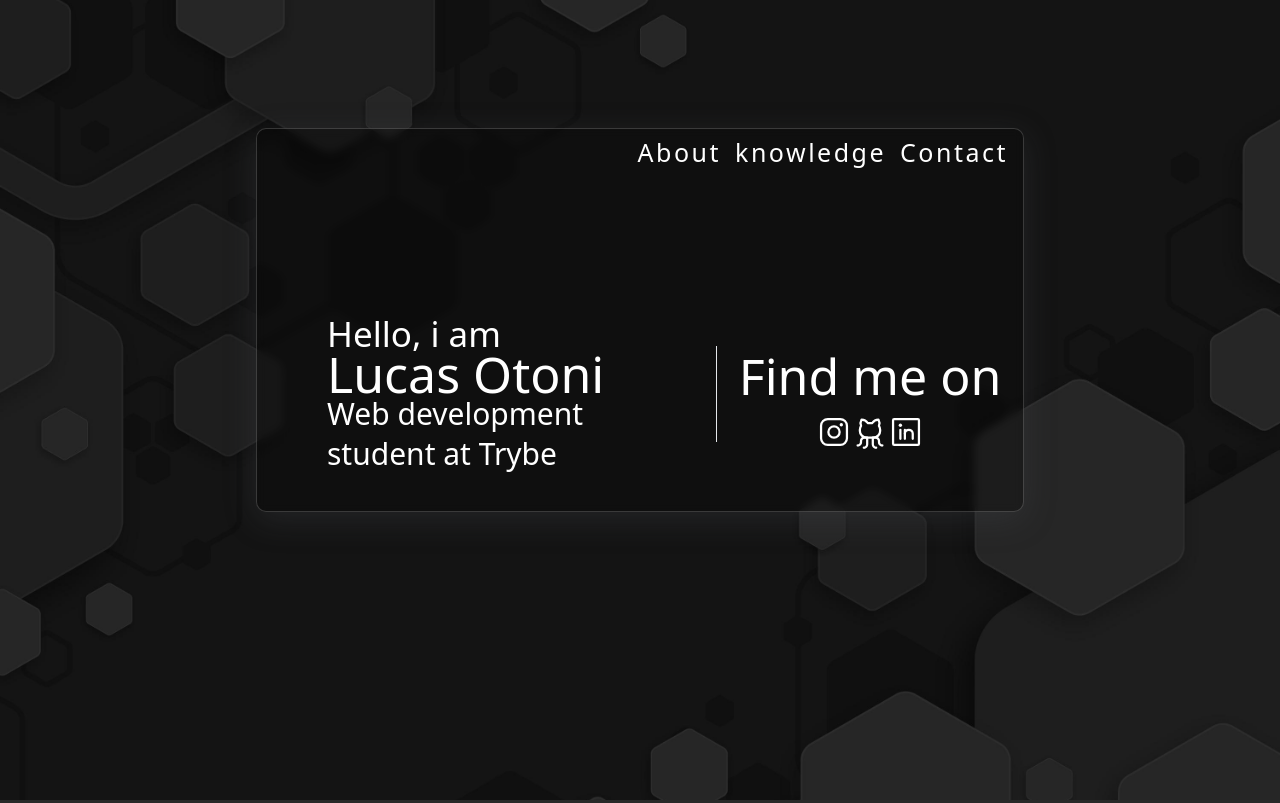
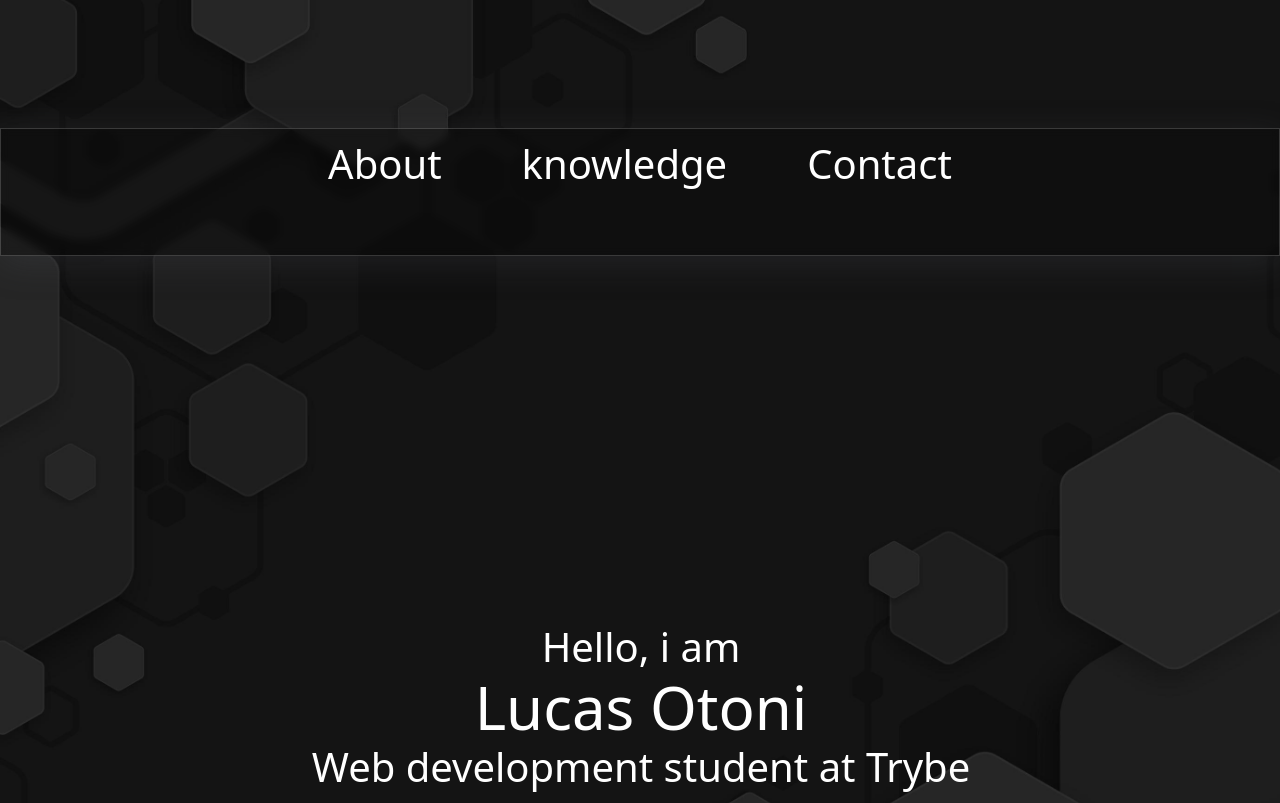
Before and after one commit to LucasOAssuncao/My-portfolio, a React (Vite) app in the folder Portfolio/: page / in a window 1280 px wide. Shown: the top 803 px of the page. Built offline with nearby package versions, Linux system fonts and the light colour scheme.

Commit message:
feature: media query update

```diff
--- a/Portfolio/src/App.css
+++ b/Portfolio/src/App.css
@@ -3,6 +3,7 @@ body{
   background-color: rgb(41, 41, 41);
   background-repeat: no-repeat;
   background-size: cover;
+  height: 100vh;
 }
 
 .card {
@@ -19,15 +20,26 @@ body{
   border: 1px solid rgba(255, 255, 255, 0.18);
 }
 
-/* .css{
-  width: 10rem;
+@media screen and (max-width: 360px) {
+  .card {
+    width: 100vw;
+    height: 12vw;
+    border-radius: 0px;
+  }
 }
-.js{
-  width: 9rem;
+
+@media screen and (min-width: 820px) {
+  .card {
+    width: 100vw;
+    height: 10vw;
+    border-radius: 0px;
+  }
 }
-.html{
-  width: 8.5rem;
+
+@media screen and (min-width: 1366px) {
+  .card {
+    width: 60%;
+    height: 30vw;
+    border-radius: 10px;
+  }
 }
-.react{
-  width: 10rem;
-} */
--- a/Portfolio/src/Pages/About.jsx
+++ b/Portfolio/src/Pages/About.jsx
@@ -6,15 +6,15 @@ export default class About extends React.Component {conhecimento
     return (
       <div className='father card flex-col m-auto w-[60%] h-[30vw] text-white'>
         <header className=' flex justify-end pr-[15px] pt-[5px] '>
-          <nav className='text-[25px] nav-father flex align-center m-0 hover:text-slate-400 tracking-widest'>
+          <nav className='nav-father flex align-center m-0 hover:text-slate-400 tracking-widest sm:text-[20px] md:text-[45px] lg:text-[25px] xl:text-[35px]'>
             <Link to='/'>
               <p>Back</p>
             </Link>
           </nav>
         </header>
-        <div className='about-text text-center flex-col content-center m-auto p-[10%] '>
-       <h1 className='mb-[5%] text-[45px]'>Lucas Otoni Assunção</h1>
-       <p className=' mb-[5%] text-[29px]'>I'm from Belo Horizonte, MG, graduated in design but now I'm in the process of changing my profession to web developer by Trybe.</p>
+        <div className='about-text text-center flex-col content-center m-auto p-[10%] lg:p-[30px] xl:p-[65px]'>
+       <h1 className='mb-[5%] sm:text-[40px] md:text-[85px] lg:text-[45px] xl:text-[55px]'>Lucas Otoni</h1>
+       <p className=' mb-[5%] sm:text-center md:text-[55px] lg:text-[29px] lg:mb-[15%] xl:text-[39px]'>I'm from Belo Horizonte, MG, graduated in design but now I'm in the process of changing my profession to web developer by Trybe.</p>
        </div>
       </div>
     );
--- a/Portfolio/src/Pages/Contact.jsx
+++ b/Portfolio/src/Pages/Contact.jsx
@@ -7,33 +7,35 @@ export default class Contact extends React.Component {
     return (
       <div className='father card flex-col m-auto w-[60%] h-[30vw] text-white'>
         <header className=' flex justify-end pr-[15px] pt-[5px] '>
-          <nav className='text-[25px] nav-father flex align-center m-0 hover:text-slate-400 tracking-widest'>
+          <nav className='nav-father flex align-center m-0 hover:text-slate-400 tracking-widest sm:text-[20px] md:text-[45px] lg:text-[20px] xl:text-[25px] xxl:text-[35px]'>
             <Link to='/'>
               <p>Back</p>
             </Link>
           </nav>
         </header>
         <div className='about-text text-center flex-col content-center m-auto'>
-          <h1 className='mb-[3%] text-[45px]'>You can find me on</h1>
+          <h1 className='mb-[3%] sm:text-[40px] sm:pt-[10%] md:pt-[20%] md:text-[65px] xl:text-[45px] lg:text-[35px] lg:pt-[0] xxl:text-[55px]'>You can find me on</h1>
           <div className='icons-contact flex justify-center'>
             <a href='https://www.instagram.com/lucottoni/' className='hover:-translate-y-1.5 decoration-0 text-white hover:text-slate-400' target='_blank'>
-              <InstagramLogo size={60} />
+              <InstagramLogo className='md:text-[80px] sm:text-[50px] lg:text-[50px] xl:text-[70px] xxl:text-[75px]' />
             </a>
             <a href='https://github.com/LucasOAssuncao' className='hover:-translate-y-1.5 decoration-0 text-white hover:text-slate-400' target='_blank'>
-              <GithubLogo size={60} />
+              <GithubLogo className='md:text-[80px] sm:text-[50px] lg:text-[50px] xl:text-[70px] xxl:text-[75px]' />
             </a>
             <a
               href='https://www.linkedin.com/in/lucas-otoni-5300661b2/'
               className='hover:-translate-y-1.5 decoration-0 text-white hover:text-slate-400'
               target='_blank'
             >
-              <LinkedinLogo size={60} />
+              <LinkedinLogo className='md:text-[80px] sm:text-[50px] lg:text-[50px] xl:text-[70px] xxl:text-[75px]' />
             </a>
           </div>
-          <p className='mb-[1%] mt-5 text-[29px]'>
+          <div className='mb-[1%] mt-5 sm:pt-[15vh] sm:p-[10%] lg:p-[0]'>
+          <p className='sm:text-[35px] md:text-[65px] lg:text-[35px] xl:text-[45px] xxl:text-[55px]'>
             Or you can send me an email <br />
-            lotoni.vivo@gmail.com
           </p>
+          <p className='sm:text-[25px] sm:mt-[10px] md:text-[55px] lg:text-[35px] xl:text-[45px] xxl:text-[50px]'>lucasotoni.dev@gmail.com</p>
+          </div>
         </div>
       </div>
     );
--- a/Portfolio/src/Pages/Home.jsx
+++ b/Portfolio/src/Pages/Home.jsx
@@ -5,9 +5,9 @@ import { Link } from 'react-router-dom';
 export default class Home extends React.Component {
   render() {
     return (
-      <div className='father card flex-col m-auto w-[60%] h-[30vw] text-white'>
-        <header className=' flex justify-end pr-[15px] pt-[5px] '>
-          <nav className='text-[25px] nav-father flex align-center m-0 tracking-widest gap-3.5'>
+      <div className='father card flex-col text-white sm:m-[0] lg:m-auto'>
+        <header className=' flex justify-end pr-[15px] pt-[5px] sm:pr-[0] sm:justify-center lg:justify-end lg:pr-[15px]'>
+          <nav className='flex sm:tracking-[0px] sm:gap-3.5 sm:text-[20px] md:gap-20 md:text-[40px] lg:gap-3.5 lg:tracking-widest lg:text-[20px] xl:text-[29px]'>
             <Link to='/about'>
               <p className='hover:text-slate-400'>About</p>
             </Link>
@@ -19,28 +19,28 @@ export default class Home extends React.Component {
             </Link>
           </nav>
         </header>
-        <div className='infos flex mt-[15%] w-[100%] justify-between'>
-          <div className='info-son p-[28px] pl-[70px] leading-[40px] w-[60%]'>
-            <p className="text-[35px]">Hello, i am</p>
-            <h1 className="text-[50px]">Lucas Otoni</h1>
-            <h3 className="text-[30px]">Web development student at Trybe</h3>
+        <div className='flex sm:flex-col sm:w-[100vw] sm:space-y-20 md:mt-[30%] lg:flex-row lg:w-[100%] lg:mt-4 lg:justify-between xl:mt-[0] xxl:mt-[50px] xxl:ml-[60px]'>
+          <div className='info-son pl-[70px] leading-[40px] sm:w-[100%] sm:p-[0] sm:text-center sm:flex sm:flex-col sm:gap-[20px] sm:pt-[50px] lg:w-[130%] lg:m-[28px] lg:ml-[68px] lg:mt-[22px] lg:text-left lg:gap-[10px] xl:mt-[10%]'>
+            <p className="sm:text-[30px] sm:hidden md:block md:text-[40px] lg:text-[30px] xl:text-[40px]">Hello, i am</p>
+            <h1 className="sm:text-[45px] md:text-[60px] lg:text-[50px] lg:leading-[45px] xl:text-[55px]">Lucas Otoni</h1>
+            <h3 className="sm:text-[30px] md:text-[40px] lg:text-[30px] lg:leading-[30px] xl:text-[39px] xl:leading-[40px]">Web development student at Trybe</h3>
           </div>
-          <div className='h-[12vh] border-l-[1px] self-center '></div>
-          <div className='home-right flex-col justify-center items-center w-[40%] self-center text-[27px] text-center'>
-            <p className="text-[50px]">Find me on</p>
-            <div className='icons flex justify-center'>
+          <div className='h-[12vh] self-center sm:w-[15vh] sm:h-[2px] sm:bg-white lg:w-1 lg:h-[10vh] xxl:pt-[130px]'></div>
+          <div className='home-right flex-col justify-center items-center w-[40%] self-center text-[27px] text-center sm:w-[100vw] xl:pt-[90px]'>
+            <p className="text-[50px] md:text-[60px] lg:text-[50px] xl:text-[55px]">Find me on</p>
+            <div className='icons flex justify-center animate-pulse'>
               <a href='https://www.instagram.com/lucottoni/' className='hover:-translate-y-1.5 decoration-0 text-white hover:text-slate-400' target='_blank'>
-                <InstagramLogo size={36} />
+                <InstagramLogo className='md:text-[80px] sm:text-[50px] lg:text-[50px] xl:text-[70px]' />
               </a>
               <a href='https://github.com/LucasOAssuncao' className='hover:-translate-y-1.5 decoration-0 text-white hover:text-slate-400'  target='_blank'>
-                <GithubLogo size={36} />
+                <GithubLogo className='md:text-[80px] sm:text-[50px] lg:text-[50px] xl:text-[70px]' />
               </a>
               <a
                 href='https://www.linkedin.com/in/lucas-otoni-5300661b2/'
                 className='hover:-translate-y-1.5 decoration-0 text-white hover:text-slate-400'
                 target='_blank'
               >
-                <LinkedinLogo size={36} />
+                <LinkedinLogo className='md:text-[80px] sm:text-[50px] lg:text-[50px] xl:text-[70px]' />
               </a>
             </div>
           </div>
--- a/Portfolio/src/Pages/Knowledge.jsx
+++ b/Portfolio/src/Pages/Knowledge.jsx
@@ -13,18 +13,18 @@ export default class Knowledge extends React.Component {
     return (
       <div className='father card flex-col m-auto w-[60%] h-[30vw] text-white '>
         <header className=' flex justify-end pr-[15px] pt-[5px] '>
-          <nav className='text-[25px] nav-father flex align-center m-0 hover:text-slate-400'>
+          <nav className='text-[25px] nav-father flex align-center m-0 hover:text-slate-400 sm:text-[20px] md:text-[45px] lg:text-[20px] xl:text-[25px] xxl:text-[35px]'>
             <Link to='/'>
               <p className='tracking-widest'>Back</p>
             </Link>
           </nav>
         </header>
-        <div className='know-icons flex justify-center items-center h-[80%] gap-16 mt-[2%]'>
-        <img className='js w-[80px] hover:animate-bounce' src={iconJs1} />
-        <img className='html w-[74px] hover:animate-bounce' src={iconHtml} />
-        <img className='css w-[87px] hover:animate-bounce' src={iconCss} />
-        <img className='react w-[82px] hover:animate-bounce' src={iconReact} />
-        <img className='react w-[70px] hover:animate-bounce' src={iconRedux} />
+        <div className='know-icons flex flex-wrap justify-center items-center h-[80%] gap-16 sm:mt-[25%] md:mt-[15%] lg:mt-[2%]'>
+        <img className='js w-[80px] md:w-[100px] lg:w-[80px] xxl:w-[100px] hover:animate-bounce' src={iconJs1} />
+        <img className='html w-[74px] md:w-[90px] lg:w-[74px] xxl:w-[95px] hover:animate-bounce' src={iconHtml} />
+        <img className='css w-[87px] md:w-[110px] lg:w-[87px] xxl:w-[110px] hover:animate-bounce' src={iconCss} />
+        <img className='react w-[82px] md:w-[110px] lg:w-[82px] xxl:w-[110px] hover:animate-bounce' src={iconReact} />
+        <img className='react w-[70px] md:w-[90px] lg:w-[70px] xxl:w-[90px] hover:animate-bounce' src={iconRedux} />
         </div>
       </div>
     );
--- a/Portfolio/tailwind.config.js
+++ b/Portfolio/tailwind.config.js
@@ -5,7 +5,22 @@ module.exports = {
     "./src/**/*.{vue,js,ts,jsx,tsx}",
   ],
   theme: {
-    extend: {},
+    screens: {
+      'sm': '360px',
+      // => @media (min-width: 360px)
+
+      'md': '820px',
+      // => @media (min-width: 820px)
+
+      'lg': '1366px',
+      // => @media (min-width: 1366px)
+
+      'xl': '1920px',
+      // => @media (min-width: 1920px)
+
+      'xxl': '2400px',
+      // => @media (min-width: 2560px)
+    },
   },
   plugins: [],
 }
```
